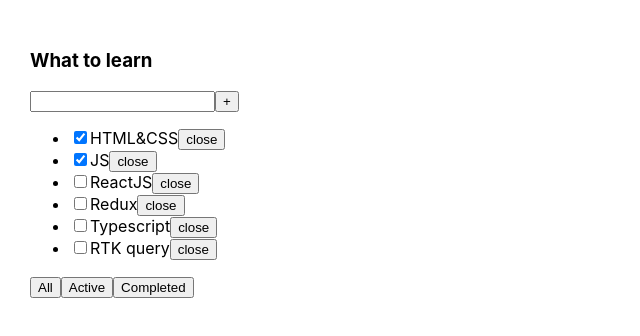
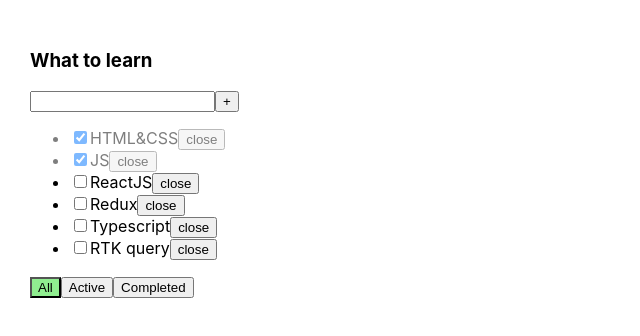
Before and after one commit to BaykovAleksandr/ToDoList01-02, a React (Vite) app: page / in a window 1280 px wide. Shown: the top 336 px of the page, without its empty margins (0-640 px from the left). Built offline with nearby package versions, Linux system fonts and the light colour scheme.

Commit message:
add styles for buttons and tasks

```diff
--- a/src/App.css
+++ b/src/App.css
@@ -14,3 +14,11 @@
 .error-message {
   color: red;
 }
+
+.active-filter {
+  background-color: lightgreen;
+}
+
+.is-done {
+  opacity: 0.5;
+}
--- a/src/App.tsx
+++ b/src/App.tsx
@@ -60,6 +60,7 @@
         filterTask={filterTask}
         createTask={createTask}
         changeTaskStatus={changeTaskStatus}
+        filter={filter}
       />
     </div>
   );
--- a/src/Button.tsx
+++ b/src/Button.tsx
@@ -1,8 +1,13 @@
 type Props = {
   title: string;
   onClick?: () => void;
-}
+  className?: string;
+};
 
-export const Button = ({ title, onClick }: Props) => {
-  return <button onClick={onClick}>{title}</button>
-}
+export const Button = ({ title, onClick, className }: Props) => {
+  return (
+    <button className={className} onClick={onClick}>
+      {title}
+    </button>
+  );
+};
--- a/src/TodolistItem.tsx
+++ b/src/TodolistItem.tsx
@@ -9,6 +9,7 @@
   filterTask: (task: FilterValues) => void;
   createTask: (title: string) => void;
   changeTaskStatus: (taskId: string, isDone: boolean) => void;
+  filter: string;
 };
 
 export const TodolistItem = ({
@@ -18,6 +19,7 @@
   filterTask,
   createTask,
   changeTaskStatus,
+  filter,
 }: Props) => {
   const [taskTitle, setTaskTitle] = useState<string>("");
   const [error, setError] = useState<string | null>(null);
@@ -71,7 +73,7 @@
               changeTaskStatus(task.id, newStatusValue);
             };
             return (
-              <li key={task.id}>
+              <li key={task.id} className={task.isDone ? "is-done" : ""}>
                 <input
                   type="checkbox"
                   checked={task.isDone}
@@ -85,9 +87,21 @@
         </ul>
       )}
       <div>
-        <Button title={"All"} onClick={() => filterTask("all")} />
-        <Button title={"Active"} onClick={() => filterTask("active")} />
-        <Button title={"Completed"} onClick={() => filterTask("completed")} />
+        <Button
+          className={filter === "all" ? "active-filter" : ""}
+          title={"All"}
+          onClick={() => filterTask("all")}
+        />
+        <Button
+          className={filter === "active" ? "active-filter" : ""}
+          title={"Active"}
+          onClick={() => filterTask("active")}
+        />
+        <Button
+          className={filter === "completed" ? "active-filter" : ""}
+          title={"Completed"}
+          onClick={() => filterTask("completed")}
+        />
       </div>
     </div>
   );
```
